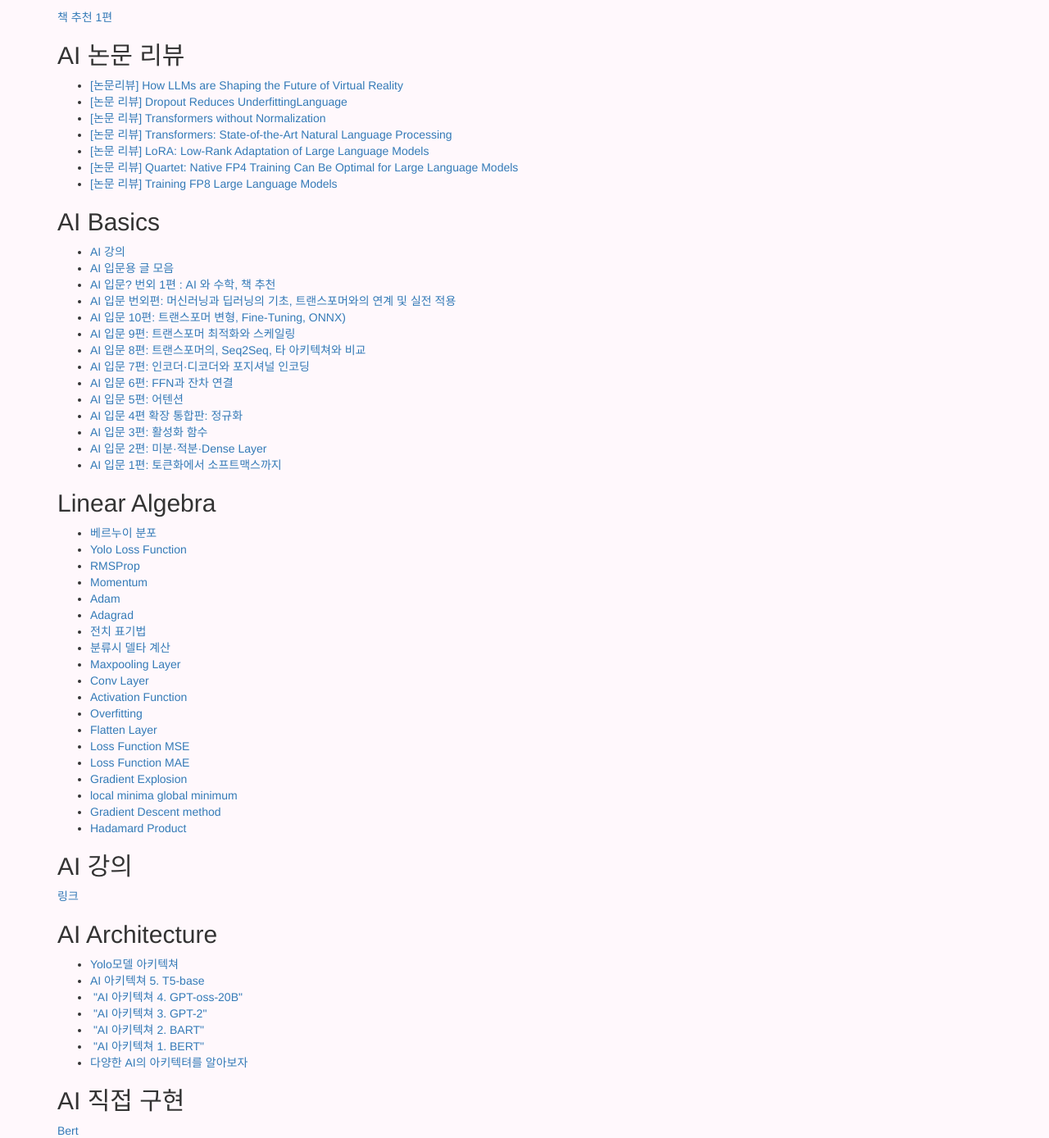
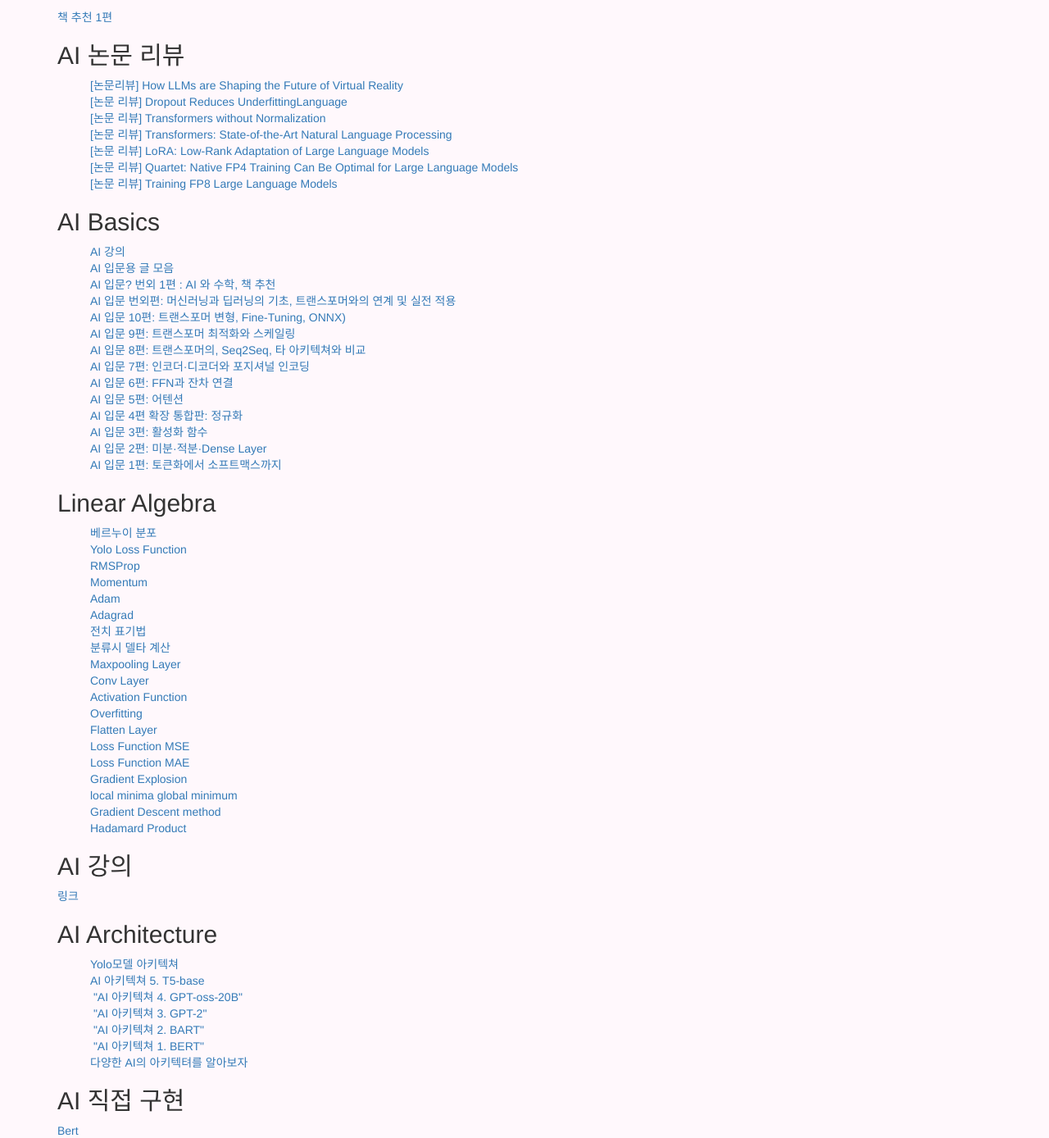
Before and after one commit to Gihak111/Gihak111.github.io, a Jekyll site: the page built from _posts/2025-09-16-AI_learning_best_upload.md, in a window 1280 px wide. Shown: the part 257-1645 px from the top of the page at 82% size. Built offline with Jekyll 4.4.1, drawn with Linux system fonts in a browser that asks for light colours.

Commit message:
Update 2025-09-16-AI_learning_best_upload.md

```diff
--- a/_posts/2025-09-16-AI_learning_best_upload.md
+++ b/_posts/2025-09-16-AI_learning_best_upload.md
@@ -19,7 +19,7 @@ nav: "docs"
 
 
 ## AI 논문 리뷰
-<ul>
+<ul style="list-style-type: none;">
 {% for post in site.tags.review %}
   <li><a href="{{ site.baseurl }}{{ post.url }}">{{ post.title }}</a></li>
 {% endfor %}
@@ -27,7 +27,7 @@ nav: "docs"
 
 
 ## AI Basics
-<ul>
+<ul style="list-style-type: none;">
 {% for post in site.tags.Explanation %}
   <li><a href="{{ site.baseurl }}{{ post.url }}">{{ post.title }}</a></li>
 {% endfor %}
@@ -35,7 +35,7 @@ nav: "docs"
 
 
 ## Linear Algebra
-<ul>
+<ul style="list-style-type: none;">
 {% for post in site.tags.['linear algebra'] %}
   <li><a href="{{ site.baseurl }}{{ post.url }}">{{ post.title }}</a></li>
 {% endfor %}
@@ -47,7 +47,7 @@ nav: "docs"
 
 
 ## AI Architecture
-<ul>
+<ul style="list-style-type: none;">
 {% for post in site.tags.Architecture %}
   <li><a href="{{ site.baseurl }}{{ post.url }}">{{ post.title }}</a></li>
 {% endfor %}
```
